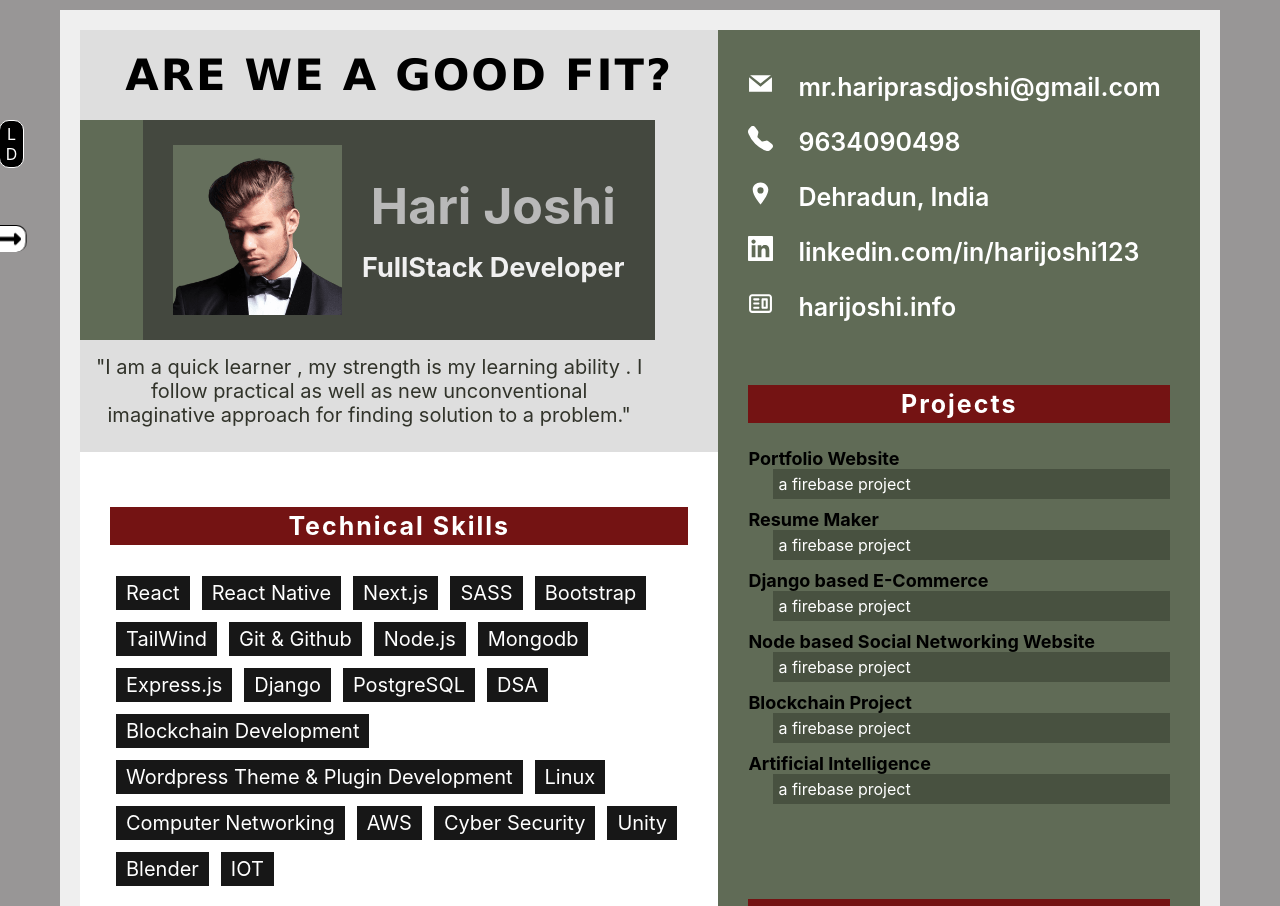
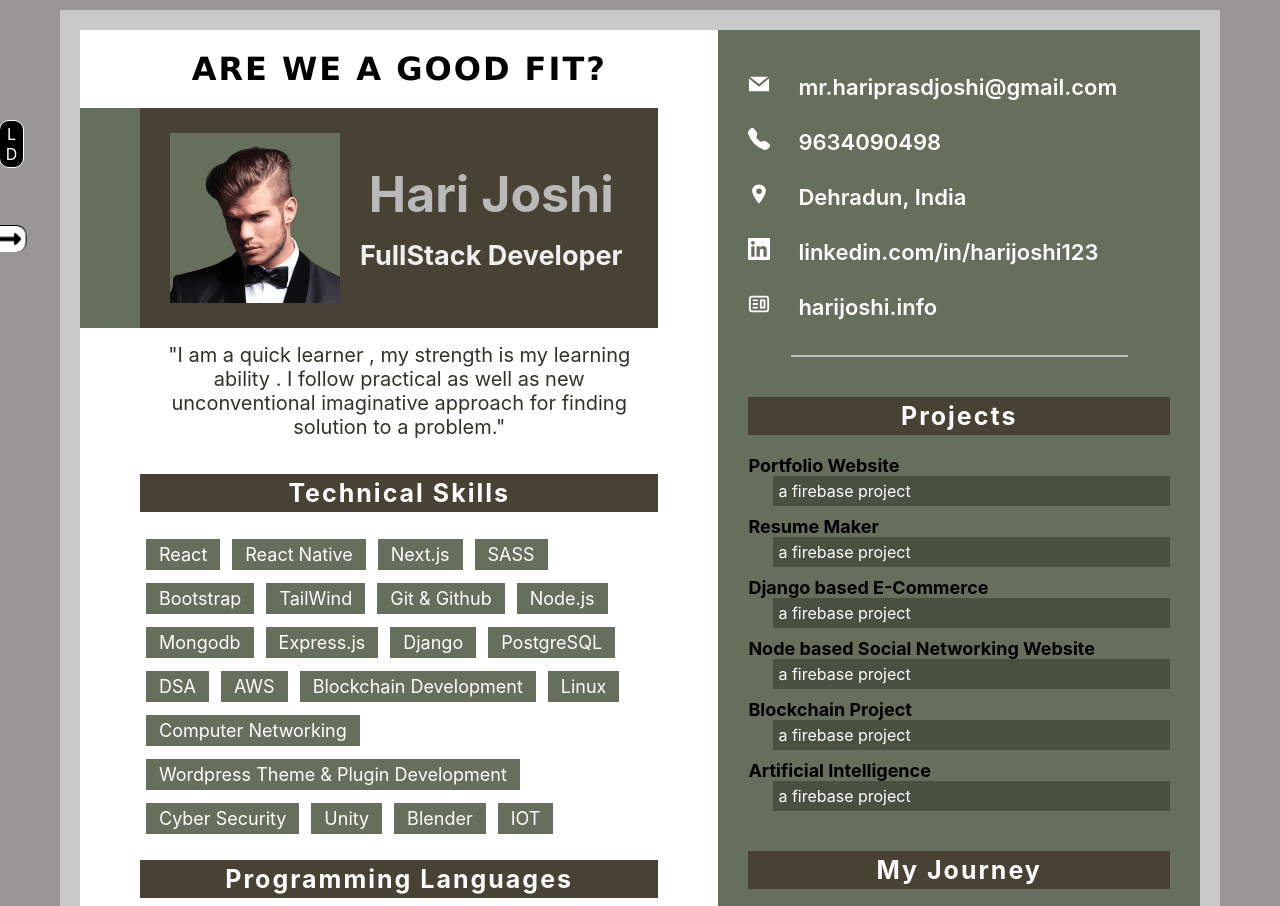
Before and after one commit to harijoshi12/my-portfolio, a React (Create React App) app: page /my-resume in a window 1280 px wide. Shown: the part 120-1026 px from the top of the page. Built offline with nearby package versions, Linux system fonts and the light colour scheme.

Commit message:
resume proglangs sec complete

```diff
--- a/src/pages/myResume/MyResumePage.js
+++ b/src/pages/myResume/MyResumePage.js
@@ -43,6 +43,7 @@ function MyResumePage() {
             {/* contact details */}
             <div className={styles.contactDetails}>
               {contactDetails.map(data =><ContactDetail key={data.id} {...data}/>)}
+              <div className={styles.bottomBorder}></div>
             </div>
 
             {/* projects */}
--- a/src/pages/myResume/MyResumePage.module.css
+++ b/src/pages/myResume/MyResumePage.module.css
@@ -7,16 +7,21 @@
 #myResumePage .secTitle {
   width: 100%;
   font-size: 25px;
-  background-color: #741313;
+  background-color: #484235;
   color: white;
-  margin: 25px auto;
+  margin-bottom: 20px;
   text-align: center;
   padding: 4px;
   letter-spacing: 2px;
 }
 
 #myResumePage .resumeSec {
-  padding: 30px;
+  padding: 10px 30px;
+  padding-bottom: 20px;
+}
+
+#myResumePage .left .resumeSec {
+  padding: 10px 60px;
 }
 
 #myResumePage {
@@ -44,7 +49,7 @@
       -ms-flex-pack: center;
           justify-content: center;
   padding: 20px;
-  background-color: #efefef;
+  background-color: #c9c9c9;
 }
 
 #myResumePage .myResume .left {
@@ -57,12 +62,13 @@
   height: -webkit-fit-content;
   height: -moz-fit-content;
   height: fit-content;
-  background-color: #dedede;
   padding-bottom: 10px;
+  padding-right: 60px;
 }
 
 #myResumePage .myResume .left .personalInfo .resumeTitle {
-  font-size: 2.7rem;
+  font-size: 2rem;
+  margin-left: 60px;
   color: black;
   text-align: center;
   text-transform: uppercase;
@@ -72,8 +78,9 @@
 }
 
 #myResumePage .myResume .left .personalInfo .imgboxOuter {
-  width: 90%;
-  background-color: #606b56;
+  width: 100%;
+  padding-left: 60px;
+  background-color: #656f5c;
   display: -webkit-box;
   display: -ms-flexbox;
   display: flex;
@@ -86,8 +93,8 @@
 }
 
 #myResumePage .myResume .left .personalInfo .imgboxOuter .imgboxInner {
-  width: 89%;
-  background-color: #44483f;
+  width: 100%;
+  background-color: #484235;
   display: -webkit-box;
   display: -ms-flexbox;
   display: flex;
@@ -133,12 +140,12 @@
 }
 
 #myResumePage .myResume .left .personalInfo .tagline {
-  padding: 15px;
+  padding: 15px 0;
   font-size: 20px;
+  margin-left: 60px;
   font-weight: 400;
   color: #31332a;
   text-align: center;
-  margin-right: 60px;
 }
 
 #myResumePage .myResume .left .technicalSkills .technicalSkill {
@@ -146,22 +153,59 @@
   display: -ms-inline-flexbox;
   display: inline-flex;
   border: 1px solid white;
-  background-color: #171717;
+  background-color: #656f5c;
   color: white;
-  padding: 5px 10px;
+  padding: 5px 13px;
   margin: 5px;
+  font-size: 18px;
+}
+
+#myResumePage .myResume .left .progLangs span {
+  display: -webkit-inline-box;
+  display: -ms-inline-flexbox;
+  display: inline-flex;
+}
+
+#myResumePage .myResume .left .progLangs .progLang {
+  padding: 10px 0;
+  display: -webkit-box;
+  display: -ms-flexbox;
+  display: flex;
+  -webkit-box-pack: justify;
+      -ms-flex-pack: justify;
+          justify-content: space-between;
+  -webkit-box-align: center;
+      -ms-flex-align: center;
+          align-items: center;
+}
+
+#myResumePage .myResume .left .progLangs .progLang .title {
   font-size: 20px;
+  font-weight: 500;
+  width: 30%;
+}
+
+#myResumePage .myResume .left .progLangs .progLang .progressBarOuter {
+  padding: 2px 1px;
+  border: 2px solid black;
+  width: 70%;
+}
+
+#myResumePage .myResume .left .progLangs .progLang .progressBarInner {
+  background-color: #656f5c;
+  height: 15px;
+  width: 100%;
 }
 
 #myResumePage .myResume .right {
   width: 43%;
-  background-color: #606b56;
+  background-color: #656f5c;
 }
 
 #myResumePage .myResume .right .contactDetails {
-  height: 300px;
-  font-size: 25px;
+  font-size: 22px;
   font-weight: 600;
+  color: #e6e6e6;
   padding: 30px;
 }
 
@@ -175,6 +219,14 @@
 
 #myResumePage .myResume .right .contactDetails a span {
   width: 50px;
+}
+
+#myResumePage .myResume .right .contactDetails .bottomBorder {
+  width: 80%;
+  height: 2px;
+  background-color: #bebebe;
+  margin: auto;
+  margin-top: 20px;
 }
 
 #myResumePage .myResume .right .projects .projectItem {
--- a/src/pages/myResume/components.js
+++ b/src/pages/myResume/components.js
@@ -39,7 +39,7 @@ export const ProgLang = ({title, level})=>{
         <div className={styles.progLang}>
             <span className={styles.title}>{title}</span>
             <span className={styles.progressBarOuter}>
-                <span className={styles.progressBarInner}></span>
+                <span className={styles.progressBarInner} style={{width: `${level*10}%`}} ></span>
             </span>
         </div>
     )
--- a/src/pages/myResume/data.js
+++ b/src/pages/myResume/data.js
@@ -92,12 +92,12 @@ export const techSkills = [
         title: "DSA"
     },
     {
+        id: 18,
+        title: "AWS"
+    },
+    {
         id: 14,
         title: "Blockchain Development"
-    },
-    {
-        id: 15,
-        title: "Wordpress Theme & Plugin Development"
     },
     {
         id: 16,
@@ -108,8 +108,8 @@ export const techSkills = [
         title: "Computer Networking"
     },
     {
-        id: 18,
-        title: "AWS"
+        id: 15,
+        title: "Wordpress Theme & Plugin Development"
     },
     {
         id: 19,
```
Also changed, not shown: src/pages/myResume/MyResumePage.module.scss (+72 -22 lines), 1 other file (tests, documents, lock files or other folders).
